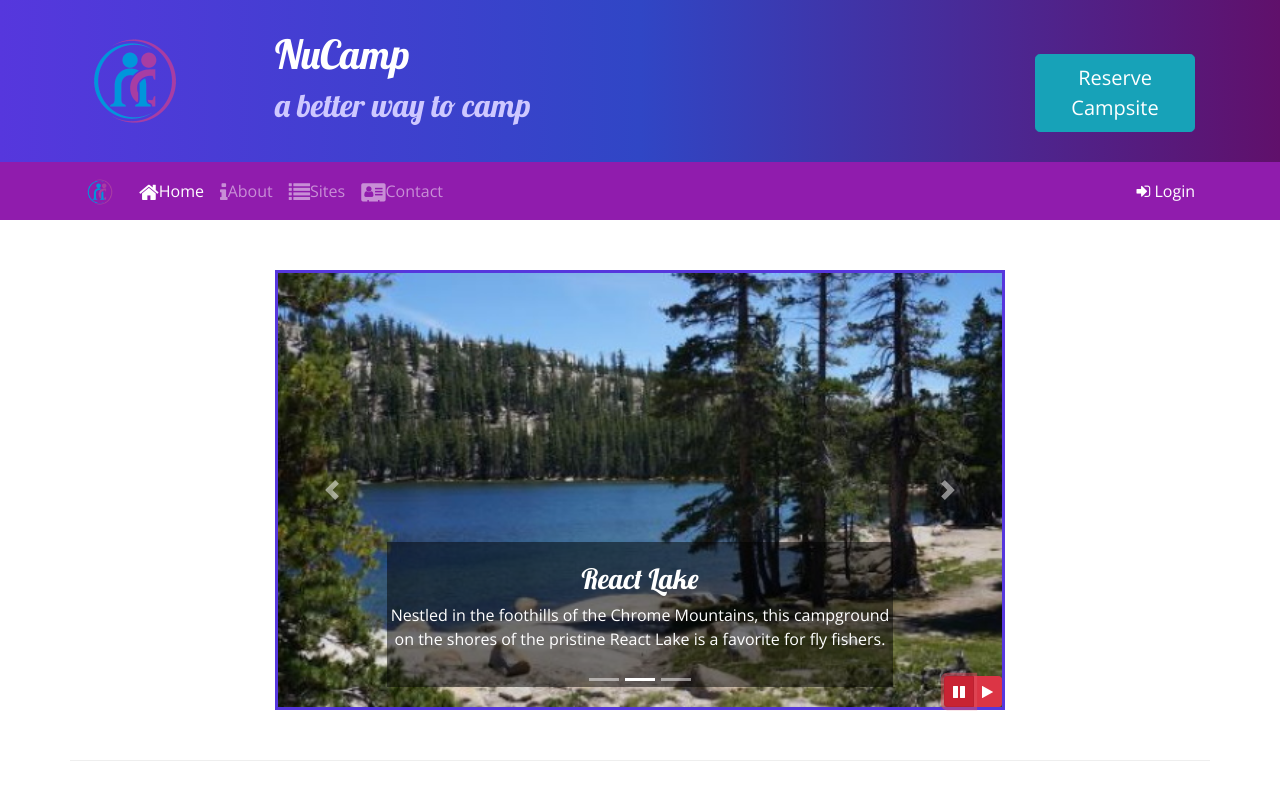
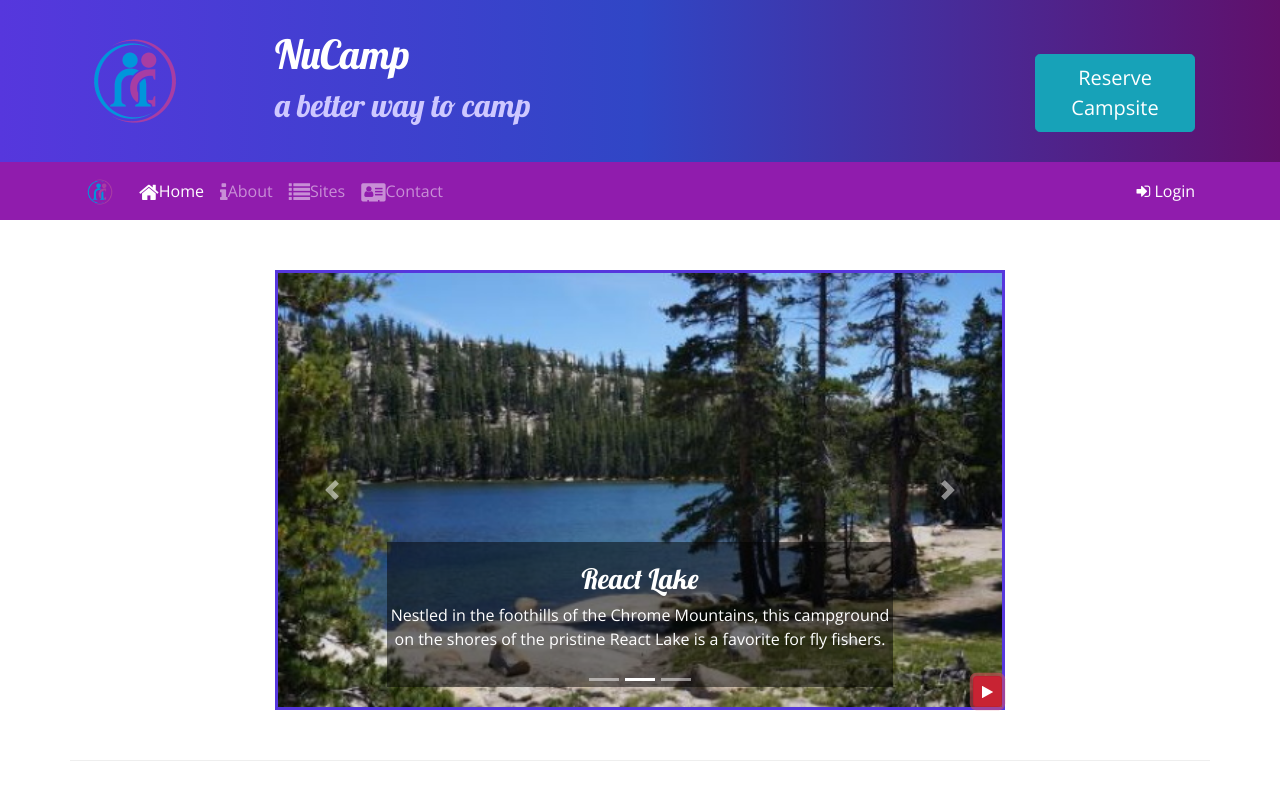
Before and after one commit to jennrogala/nucampsite, a website: page index.html in a window 1280 px wide. Both pictures are taken after a click on the button 959 px from the left and 691 px from the top of the page. Shown: the top 800 px of the page. Drawn offline with nearby package versions, Linux system fonts and the light colour scheme.

Commit message:
Bootstrap and JQuery Part 2

```diff
--- a/index.html
+++ b/index.html
@@ -195,6 +195,7 @@
                         <span class="carousel-control-next-icon"></span>
                         <span class="sr-only">Next</span>
                     </a>
+                    <!-- Carousel pause/play buttons code
                     <div class="btn-group" id="carouselButton">
                         <button class="btn btn-danger btn-sm" id="carouselPause">
                             <i class="fa fa-pause"></i>
@@ -203,6 +204,10 @@
                             <i class="fa fa-play"></i>
                         </button>
                     </div>
+                    -->
+                    <button class="btn btn-danger btn-sm" id="carouselButton">
+                        <i class="fa fa-pause"></i>
+                    </button>
                 </div>
             </div>
         </div>
@@ -282,6 +287,7 @@
      <script src="node_modules/jquery/dist/jquery.slim.min.js"></script>
      <script src="node_modules/popper.js/dist/umd/popper.min.js"></script>
      <script src="node_modules/bootstrap/dist/js/bootstrap.min.js"></script>
+     <!-- JQuery for seperate pause/play buttons
      <script>
         $(function() {
             $(".carousel").carousel( { interval: 2000 } );
@@ -293,6 +299,23 @@
             });
         });
     </script>
+    -->
+    <script>
+        $(function() {
+            $(".carousel").carousel( { interval: 2000 } );
+            $("#carouselButton").click(function(){
+                if ($("#carouselButton").children("i").hasClass("fa-pause")) {
+                    $(".carousel").carousel("pause");
+                    $("#carouselButton").children("i").removeClass("fa-pause");
+                    $("#carouselButton").children("i").addClass("fa-play");
+                } else {
+                    $(".carousel").carousel("cycle");
+                    $("#carouselButton").children("i").removeClass("fa-play");
+                    $("#carouselButton").children("i").addClass("fa-pause");
+                }
+            });
+        });
+    </script>
 </body>
 
 </html>
```
